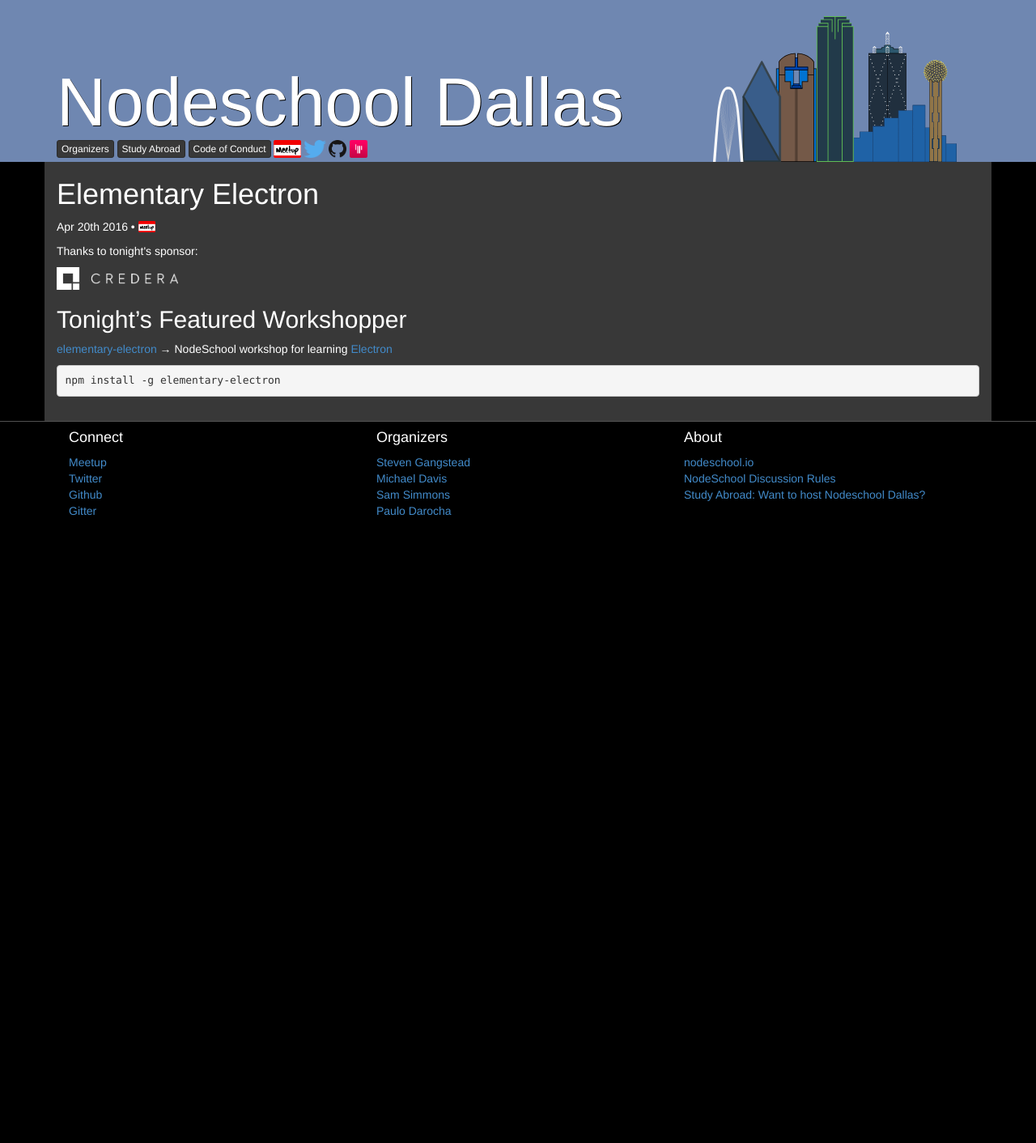
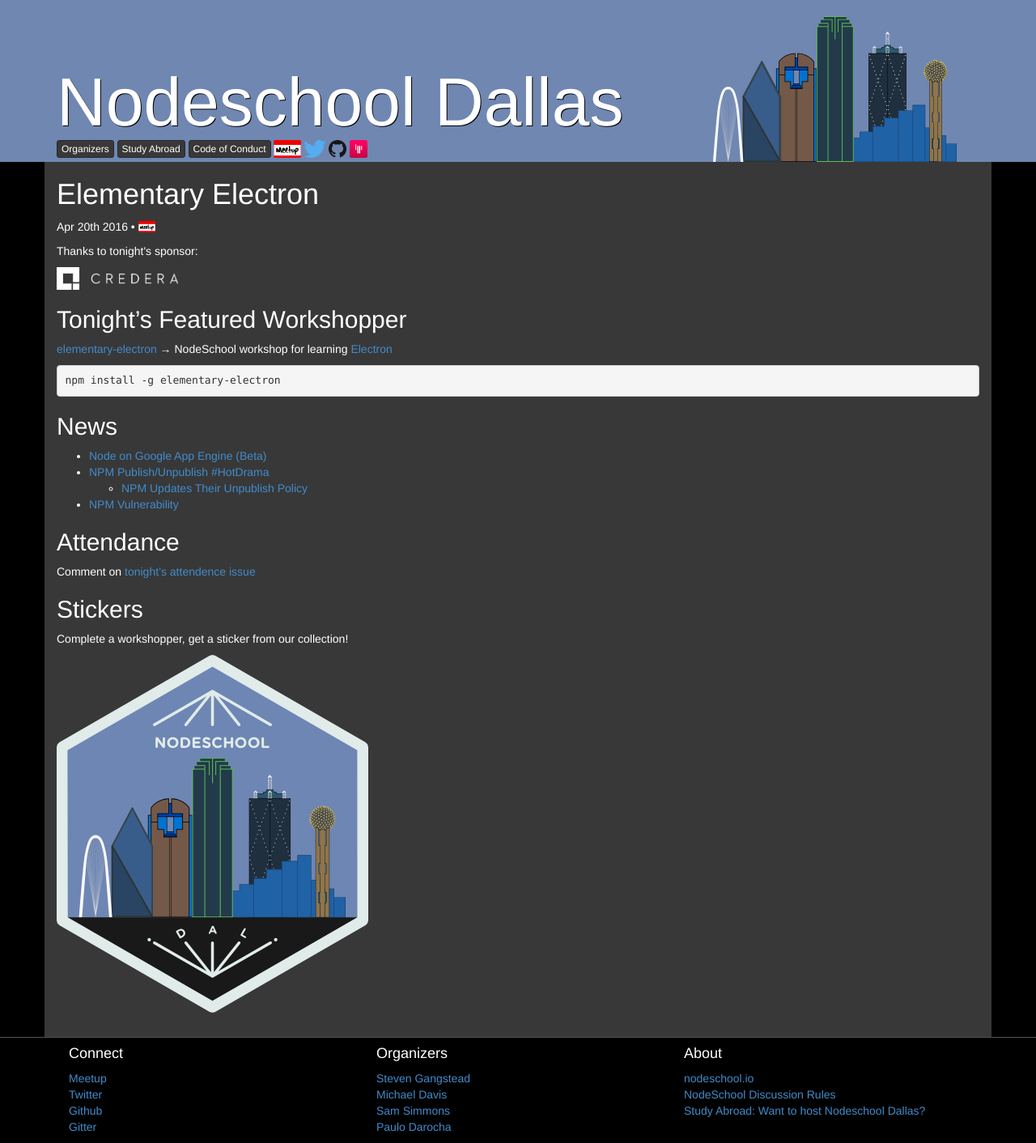
Before and after one commit to nodeschool/dallas, a Jekyll site: the page built from _posts/2016-04-20-elementary-electron.md, in a window 1280 px wide. Shown: the whole page at 81% size. Built offline with Jekyll 4.4.1, drawn with Linux system fonts in a browser that asks for light colours; before the commit the page ends 900 px from its top, so only the background shows below that.

Commit message:
april news

````diff
--- a/_posts/2016-04-20-elementary-electron.md
+++ b/_posts/2016-04-20-elementary-electron.md
@@ -12,3 +12,20 @@
 ```bash
 npm install -g elementary-electron
 ```
+
+## News
+
+- [Node on Google App Engine (Beta)](https://cloudplatform.googleblog.com/2016/03/Node.js-on-Google-App-Engine-goes-beta.html)
+- [NPM Publish/Unpublish #HotDrama](https://medium.com/@azerbike/i-ve-just-liberated-my-modules-9045c06be67c#.sutgl2t25)
+  - [NPM Updates Their Unpublish Policy](http://blog.npmjs.org/post/141905368000/changes-to-npms-unpublish-policy)
+- [NPM Vulnerability](http://blog.npmjs.org/post/141702881055/package-install-scripts-vulnerability)
+
+## Attendance
+
+Comment on [tonight's attendence issue](https://github.com/nodeschool/dallas/issues/81)
+
+## Stickers
+
+Complete a workshopper, get a sticker from our collection!
+
+![Nodeschool Dallas]({{ site.baseurl }}/assets/images/stickers/nodeschool-dallas-skyline.png)
--- a/_sass/_events.scss
+++ b/_sass/_events.scss
@@ -60,6 +60,7 @@
 
         &:before {
           content: 'Today!';
+          margin-right: 10px;
           padding-left: 5px;
           padding-right: 5px;
           border-radius: 5px;
````
